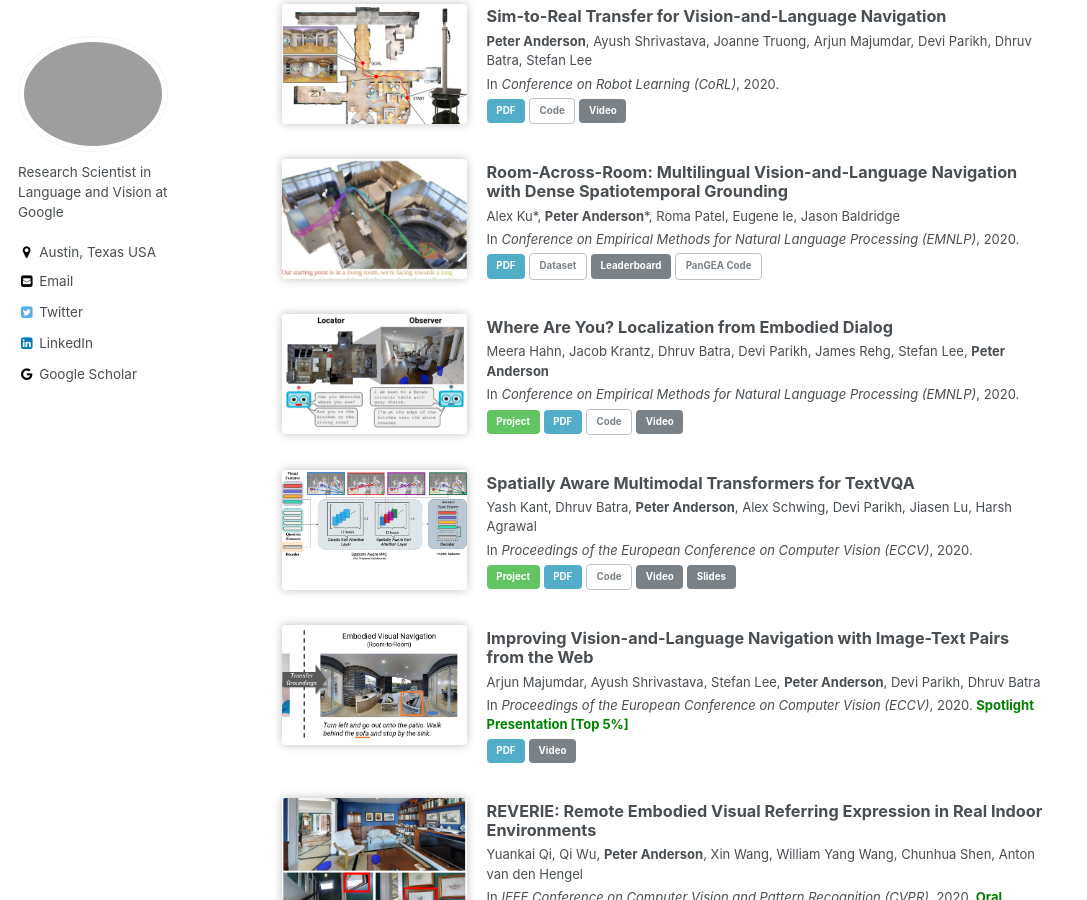
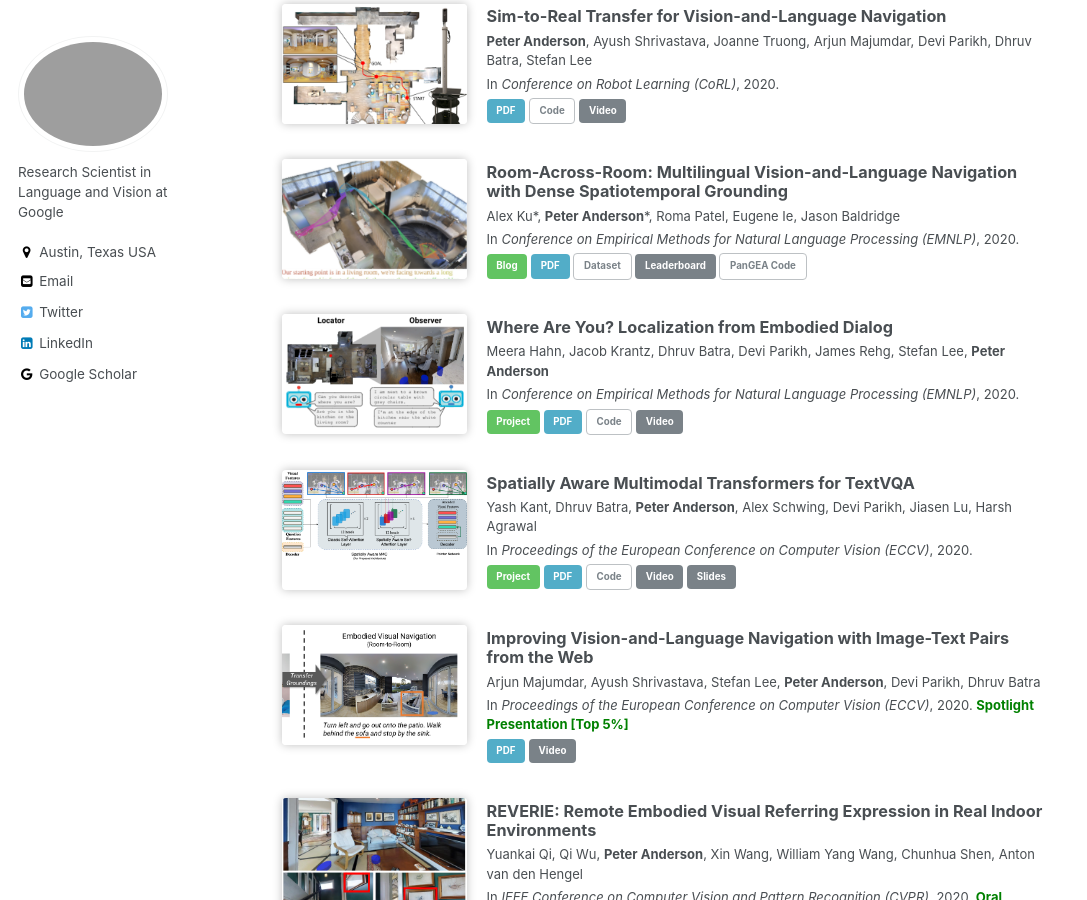
Before and after one commit to peteanderson80/peteanderson80.github.io, a Jekyll site: the page built from index.html, in a window 1280 px wide and 900 px high, scrolled down 698 px. Shown: the whole window, without its empty margins (0-1087 px from the left). Built offline with Jekyll 4.4.1, drawn with Linux system fonts in a browser that asks for light colours; a script that is not in the unit is left out; the list of posts is cut into pages by our own code.

Commit message:
Add blog link

```diff
--- a/_data/publications.yml
+++ b/_data/publications.yml
@@ -13,6 +13,7 @@ year2020:
     venue: "In *Conference on Empirical Methods for Natural Language Processing (EMNLP)*, 2020."
     teaser: rxr-teaser.png
     links:
+      - "[Blog](https://ai.googleblog.com/2021/01/rxr-multilingual-benchmark-for.html){: .btn .btn--success}"
       - "[PDF](https://arxiv.org/pdf/2010.07954){: .btn .btn--info}"
       - "[Dataset](https://github.com/google-research-datasets/RxR){: .btn .btn--inverse}"
       - "[Leaderboard](https://ai.google.com/research/rxr/){: .btn}"
```
